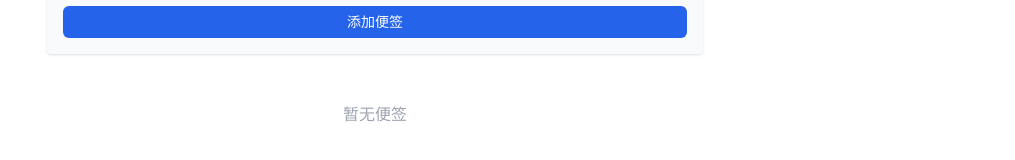
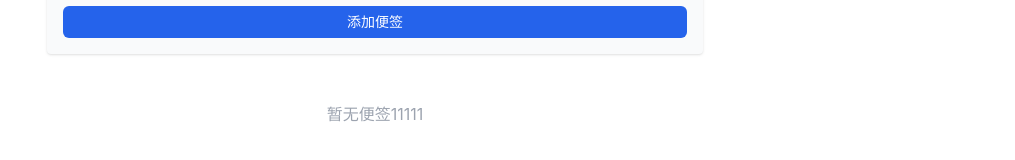
Before and after one commit to liguangshu/react-portal, a React (Create React App) app: page / in a window 1280 px wide. Shown: the part 242-402 px from the top of the page, without its empty margins (265-1280 px from the left). Built offline with nearby package versions, Linux system fonts and the light colour scheme.

Commit message:
修改文案

```diff
--- a/src/components/NoteList.jsx
+++ b/src/components/NoteList.jsx
@@ -3,7 +3,7 @@
 
 const NoteList = ({ notes, onDeleteNote }) => {
   if (!notes.length) {
-    return <div className="text-gray-400 text-center py-8">暂无便签</div>;
+    return <div className="text-gray-400 text-center py-8">暂无便签11111</div>;
   }
   return (
     <div className="grid grid-cols-1 sm:grid-cols-2 lg:grid-cols-3 gap-4 md:gap-6">
```
